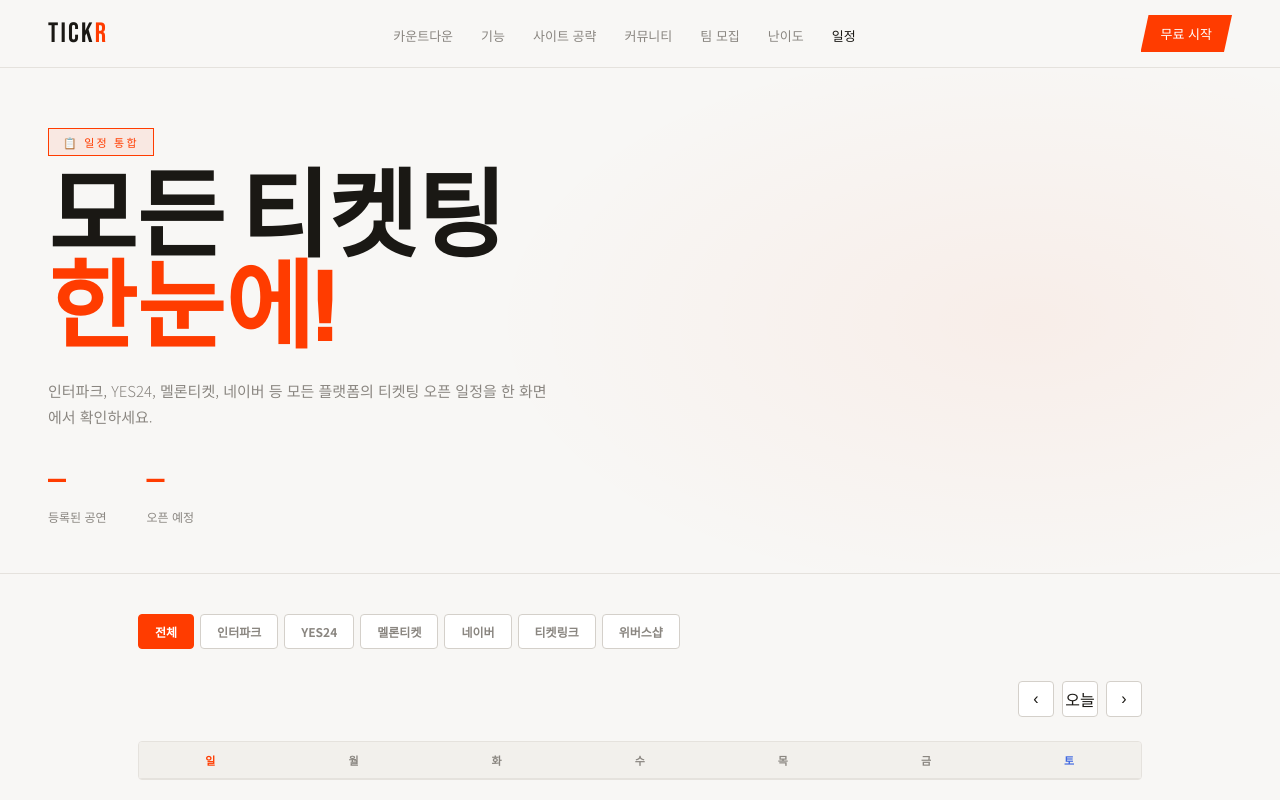
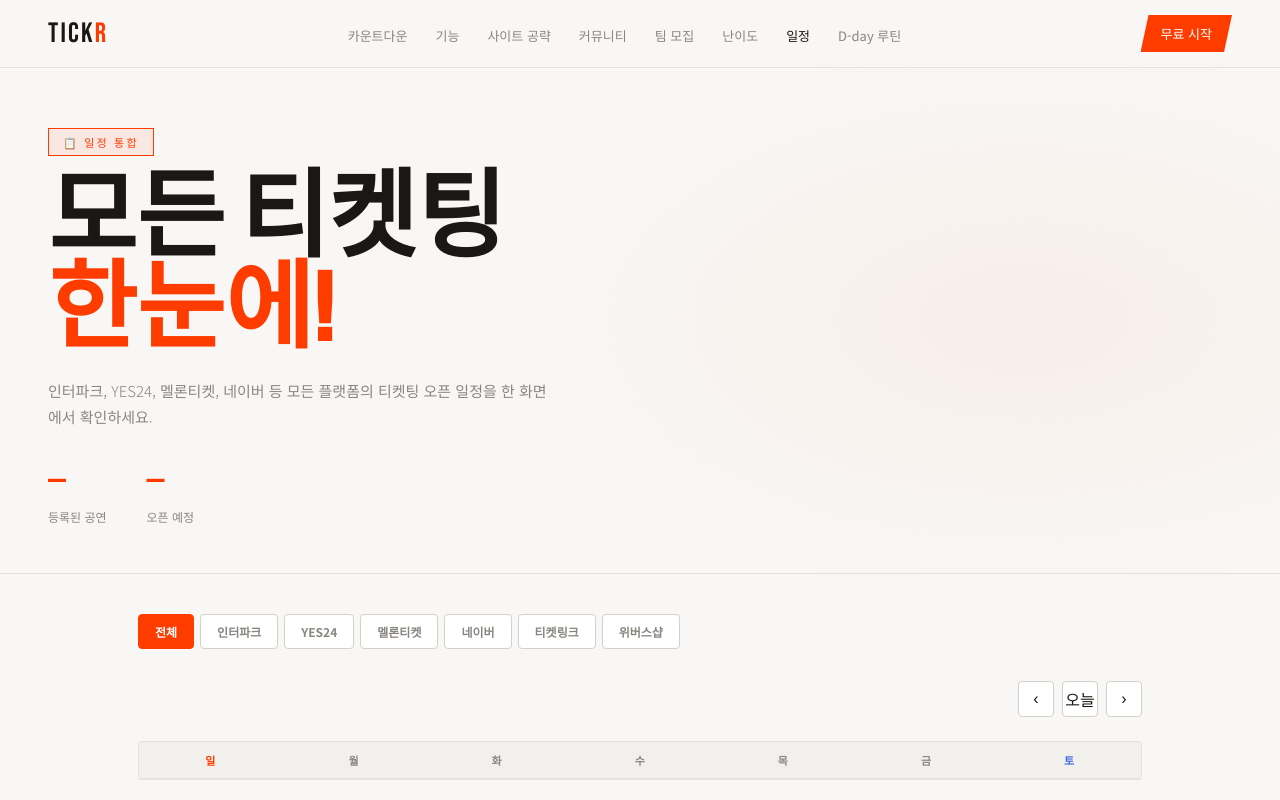
Before and after one commit to chygina37/-, a website: page schedule.html in a window 1280 px wide. Shown: the top 800 px of the page. Drawn offline with Linux system fonts and the light colour scheme; no server answers.

Commit message:
Update schedule.html

```diff
--- a/schedule.html
+++ b/schedule.html
@@ -124,7 +124,7 @@
 
 <nav>
   <a href="/" class="logo">TICK<span>R</span></a>
-  <ul class="nav-links">
+    <ul class="nav-links">
     <li><a href="/#countdown">카운트다운</a></li>
     <li><a href="/#features">기능</a></li>
     <li><a href="/#sites">사이트 공략</a></li>
@@ -132,6 +132,7 @@
     <li><a href="/teams.html">팀 모집</a></li>
     <li><a href="/difficulty.html">난이도</a></li>
     <li><a href="/schedule.html" class="active">일정</a></li>
+    <li><a href="/dday.html">D-day 루틴</a></li>
   </ul>
   <div class="nav-right">
     <button class="nav-cta" onclick="location.href='/'">무료 시작</button>
```
